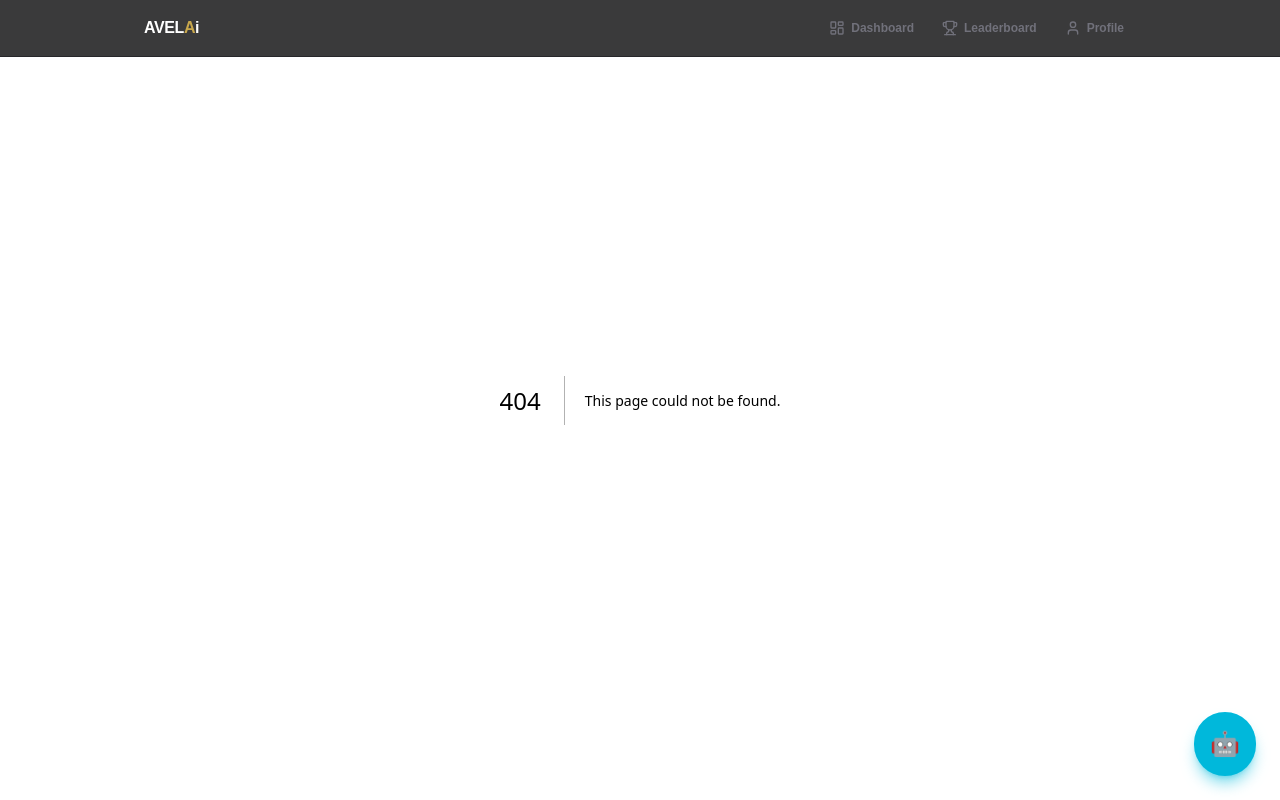
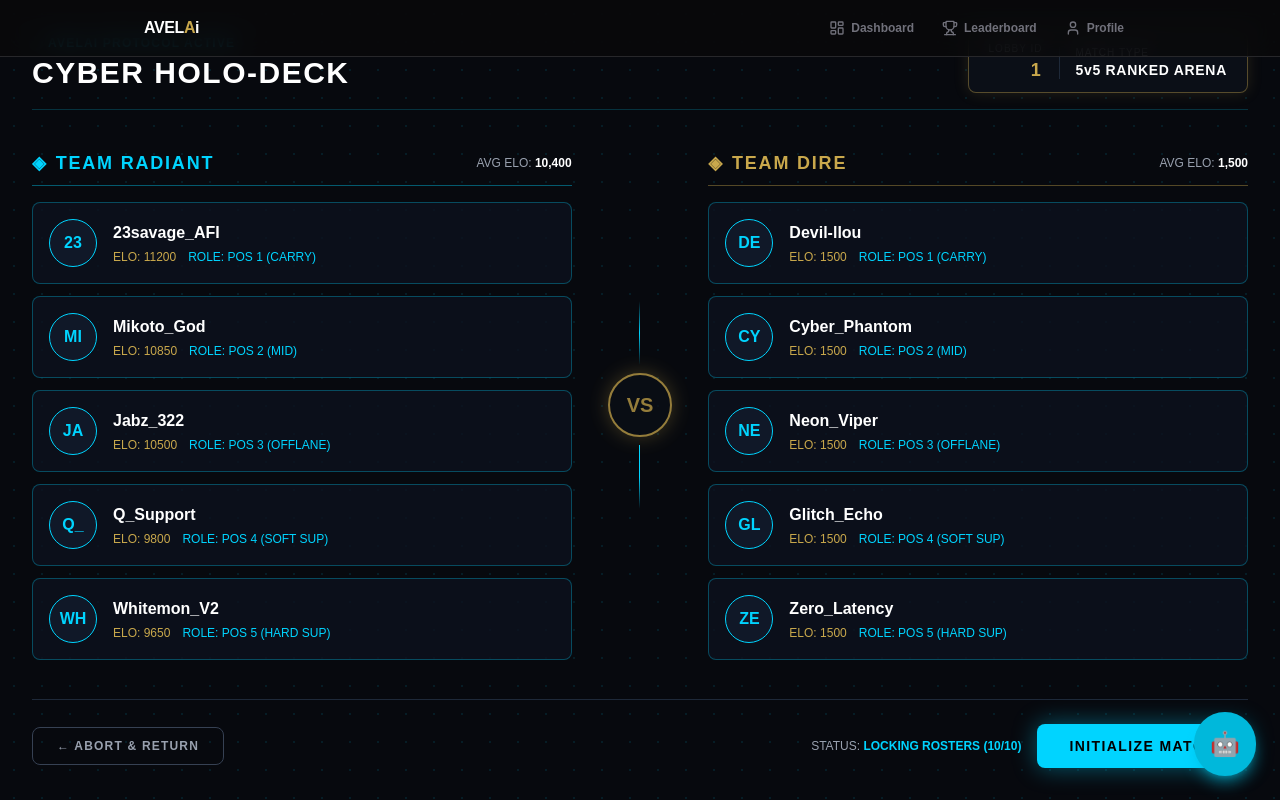
Before and after one commit to illiYhad/avelai, a Next.js app: page /waiting-room/1 in a window 1280 px wide. Before the commit this address had no page. Built offline with nearby package versions, Linux system fonts and the light colour scheme.

Commit message:
feat(waiting-room): implement 1.2 cyber holo-deck 5v5 layout with profile cards

```diff
--- /dev/null
+++ b/app/waiting-room/[lobbyId]/page.tsx
@@ -0,0 +1,127 @@
+'use client';
+
+import React, { use, useState } from 'react';
+import { ProfileCard } from '@/components/profile/ProfileCard';
+
+interface PageProps {
+  params: Promise<{
+    lobbyId: string;
+  }>;
+}
+
+export default function WaitingRoomPage({ params }: PageProps) {
+  const resolvedParams = use(params);
+  const lobbyId = resolvedParams.lobbyId;
+
+  // Mock Players 5v5 สำหรับทดสอบ Holo-Deck UI
+  const [teamA] = useState([
+    { id: '1', display_name: '23savage_AFI', elo: 11200, role: 'POS 1 (CARRY)' },
+    { id: '2', display_name: 'Mikoto_God', elo: 10850, role: 'POS 2 (MID)' },
+    { id: '3', display_name: 'Jabz_322', elo: 10500, role: 'POS 3 (OFFLANE)' },
+    { id: '4', display_name: 'Q_Support', elo: 9800, role: 'POS 4 (SOFT SUP)' },
+    { id: '5', display_name: 'Whitemon_V2', elo: 9650, role: 'POS 5 (HARD SUP)' },
+  ]);
+
+  const [teamB] = useState([
+    { id: '6', display_name: 'Devil-llou', elo: 1500, role: 'POS 1 (CARRY)' },
+    { id: '7', display_name: 'Cyber_Phantom', elo: 1500, role: 'POS 2 (MID)' },
+    { id: '8', display_name: 'Neon_Viper', elo: 1500, role: 'POS 3 (OFFLANE)' },
+    { id: '9', display_name: 'Glitch_Echo', elo: 1500, role: 'POS 4 (SOFT SUP)' },
+    { id: '10', display_name: 'Zero_Latency', elo: 1500, role: 'POS 5 (HARD SUP)' },
+  ]);
+
+  return (
+    <div className="min-h-screen bg-[#07090E] text-white p-4 md:p-8 flex flex-col items-center justify-start relative overflow-hidden font-mono selection:bg-[#00D4FF] selection:text-black">
+      {/* Background Cyber Grid */}
+      <div className="absolute inset-0 bg-[radial-gradient(#00D4FF_1px,transparent_1px)] [background-size:28px_28px] opacity-10 pointer-events-none" />
+
+      {/* Top Bar / Header Status */}
+      <header className="w-full max-w-7xl flex flex-col md:flex-row items-center justify-between border-b border-[#00D4FF]/20 pb-4 mb-8 z-10 gap-4">
+        <div>
+          <div className="flex items-center gap-2">
+            <span className="w-2 h-2 rounded-full bg-[#00D4FF] animate-ping" />
+            <span className="text-[#00D4FF] text-xs tracking-widest uppercase font-bold">AVELAi PROTOCOL ACTIVE</span>
+          </div>
+          <h1 className="text-2xl md:text-3xl font-black tracking-wider text-white mt-1">
+            CYBER HOLO-DECK
+          </h1>
+        </div>
+
+        <div className="flex items-center gap-4 bg-[#0B0F17] border border-[#C9A84C]/40 px-5 py-2 rounded-lg shadow-[0_0_15px_rgba(201,168,76,0.15)]">
+          <div className="text-right">
+            <div className="text-[10px] text-gray-400 uppercase tracking-widest">LOBBY ID</div>
+            <div className="text-[#C9A84C] font-black text-lg tracking-widest">{lobbyId}</div>
+          </div>
+          <div className="h-8 w-px bg-gray-800" />
+          <div className="text-left">
+            <div className="text-[10px] text-gray-400 uppercase tracking-widest">MATCH TYPE</div>
+            <div className="text-white font-bold text-sm tracking-wider">5v5 RANKED ARENA</div>
+          </div>
+        </div>
+      </header>
+
+      {/* 5v5 Arena Grid */}
+      <main className="w-full max-w-7xl grid grid-cols-1 lg:grid-cols-11 gap-6 items-center z-10 my-auto">
+        {/* TEAM RADIANT (5 Slots) */}
+        <section className="lg:col-span-5 flex flex-col gap-3">
+          <div className="flex items-center justify-between border-b border-[#00D4FF]/40 pb-2 mb-1">
+            <h2 className="text-[#00D4FF] font-black text-lg tracking-widest flex items-center gap-2">
+              <span>◈</span> TEAM RADIANT
+            </h2>
+            <span className="text-xs text-gray-400">AVG ELO: <b className="text-white">10,400</b></span>
+          </div>
+
+          <div className="space-y-3">
+            {teamA.map((player) => (
+              <ProfileCard key={player.id} player={player} />
+            ))}
+          </div>
+        </section>
+
+        {/* VS DIVISION CENTER */}
+        <div className="lg:col-span-1 flex flex-col items-center justify-center my-4 lg:my-0">
+          <div className="w-px h-16 bg-gradient-to-b from-transparent via-[#00D4FF] to-transparent hidden lg:block" />
+          <div className="relative my-2">
+            <div className="w-16 h-16 rounded-full border-2 border-[#C9A84C] bg-[#0B0F17] flex items-center justify-center font-black text-xl text-[#C9A84C] shadow-[0_0_20px_rgba(201,168,76,0.4)] animate-pulse">
+              VS
+            </div>
+          </div>
+          <div className="w-px h-16 bg-gradient-to-b from-[#00D4FF] via-[#00D4FF] to-transparent hidden lg:block" />
+        </div>
+
+        {/* TEAM DIRE (5 Slots) */}
+        <section className="lg:col-span-5 flex flex-col gap-3">
+          <div className="flex items-center justify-between border-b border-[#C9A84C]/40 pb-2 mb-1">
+            <h2 className="text-[#C9A84C] font-black text-lg tracking-widest flex items-center gap-2">
+              <span>◈</span> TEAM DIRE
+            </h2>
+            <span className="text-xs text-gray-400">AVG ELO: <b className="text-white">1,500</b></span>
+          </div>
+
+          <div className="space-y-3">
+            {teamB.map((player) => (
+              <ProfileCard key={player.id} player={player} />
+            ))}
+          </div>
+        </section>
+      </main>
+
+      {/* Footer Controls / Ready Check Action */}
+      <footer className="w-full max-w-7xl flex flex-col sm:flex-row items-center justify-between border-t border-gray-800 pt-6 mt-8 z-10 gap-4">
+        <button
+          onClick={() => window.history.back()}
+          className="px-6 py-2.5 border border-gray-700 hover:border-gray-500 text-gray-400 hover:text-white rounded-lg transition-all text-xs tracking-widest uppercase font-bold"
+        >
+          ← ABORT & RETURN
+        </button>
+
+        <div className="flex items-center gap-4">
+          <span className="text-xs text-gray-400">STATUS: <b className="text-[#00D4FF]">LOCKING ROSTERS (10/10)</b></span>
+          <button className="px-8 py-3 bg-[#00D4FF] hover:bg-[#00D4FF]/80 text-black font-black text-sm tracking-widest uppercase rounded-lg shadow-[0_0_25px_rgba(0,212,255,0.4)] transition-all hover:scale-105 active:scale-95">
+            INITIALIZE MATCH
+          </button>
+        </div>
+      </footer>
+    </div>
+  );
+}
--- /dev/null
+++ b/components/profile/ProfileCard.tsx
@@ -0,0 +1,34 @@
+import React from 'react';
+
+interface ProfileCardProps {
+  player?: {
+    id: string;
+    display_name?: string;
+    elo?: number;
+    avatar_url?: string;
+    role?: string;
+  };
+}
+
+export function ProfileCard({ player }: ProfileCardProps) {
+  if (!player) return null;
+
+  return (
+    <div className="bg-[#0D121F]/80 border border-[#00D4FF]/30 p-4 rounded-lg flex items-center gap-4 hover:border-[#00D4FF] transition-all">
+      <div className="w-12 h-12 rounded-full border border-[#00D4FF] bg-gray-900 flex items-center justify-center font-mono font-bold text-[#00D4FF]">
+        {player.display_name?.slice(0, 2).toUpperCase() || 'AV'}
+      </div>
+      <div>
+        <h4 className="font-mono font-bold text-white text-base">
+          {player.display_name || 'UNKNOWN OPERATOR'}
+        </h4>
+        <div className="flex gap-3 text-xs font-mono text-gray-400 mt-1">
+          <span className="text-[#C9A84C]">ELO: {player.elo || 1500}</span>
+          {player.role && <span className="text-[#00D4FF]">ROLE: {player.role}</span>}
+        </div>
+      </div>
+    </div>
+  );
+}
+
+export default ProfileCard;
```
